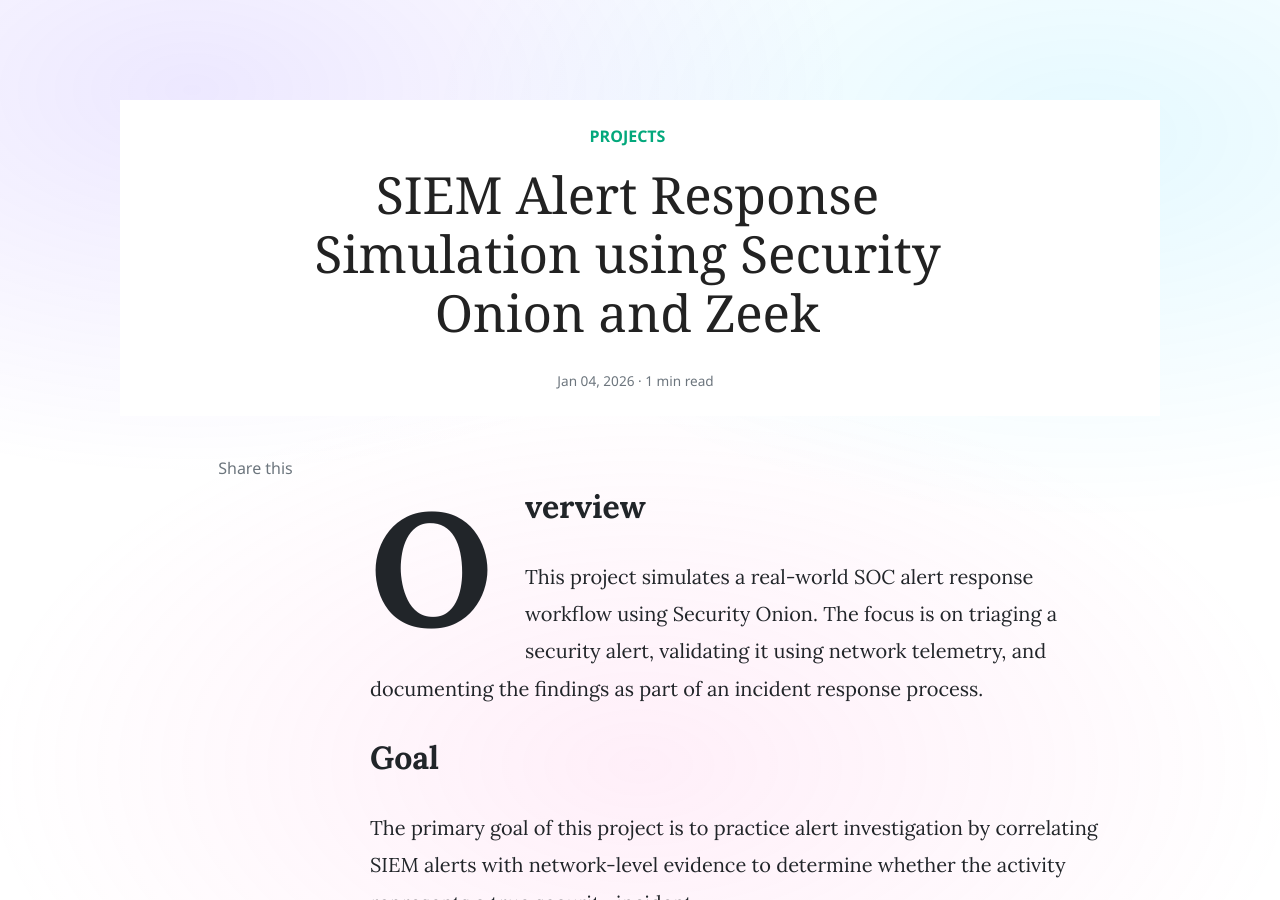
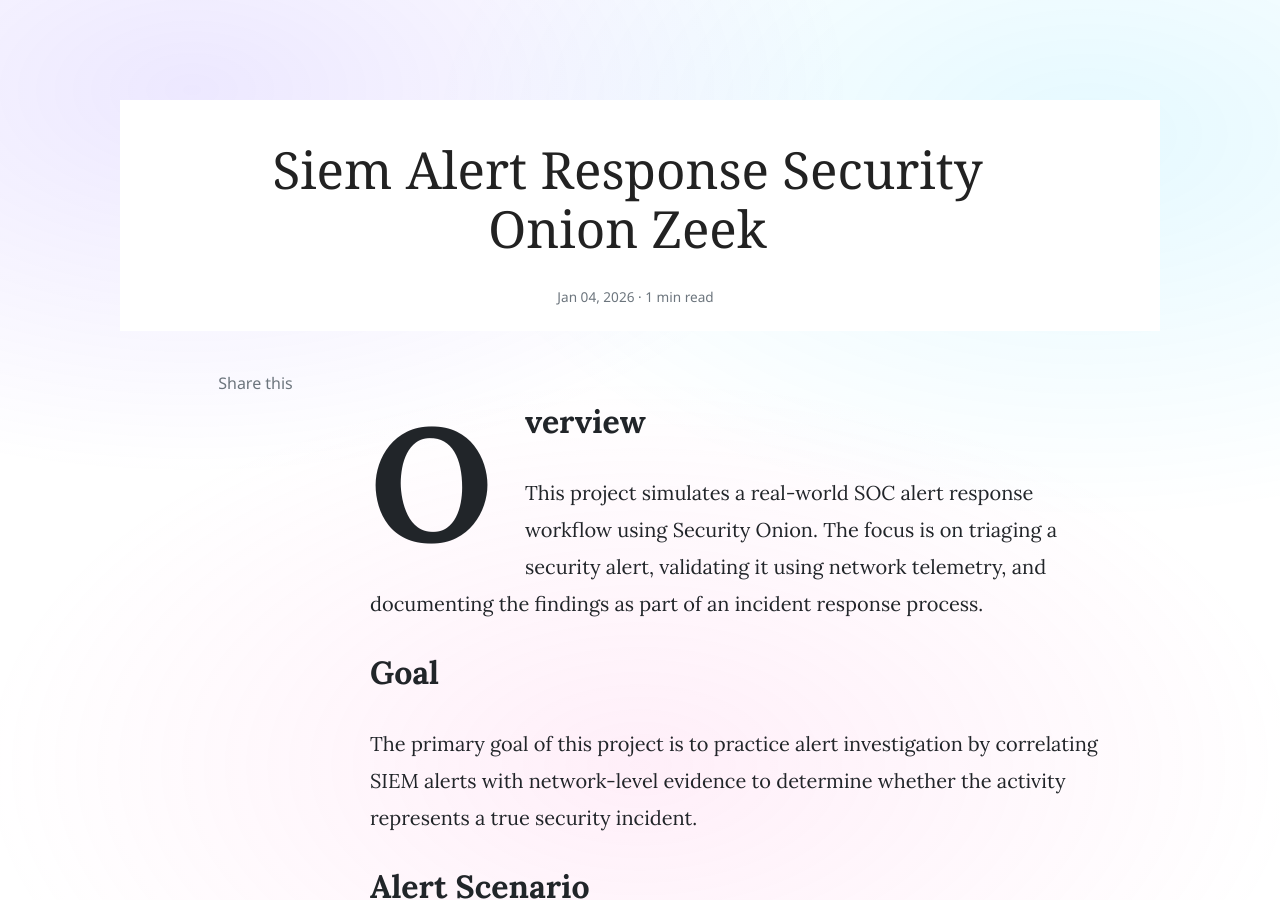
Before and after one commit to SinghPallavi819/singhpallavi819.github.io, a Jekyll site: the page built from _posts/2026-01-04-siem-alert-response-security-onion-zeek.md, in a window 1280 px wide and 900 px high. Built offline with Jekyll 4.4.1, drawn with Linux system fonts in a browser that asks for light colours; nearby versions of some CDN libraries; comment, search, counter and statistics services are not loaded; some of the changed lines change nothing that is shown.

Commit message:
Update 2026-01-04-siem-alert-response-security-onion-zeek.md

```diff
--- a/_posts/2026-01-04-siem-alert-response-security-onion-zeek.md
+++ b/_posts/2026-01-04-siem-alert-response-security-onion-zeek.md
@@ -1,11 +1,4 @@
----
-layout: post
-title: "SIEM Alert Response Simulation using Security Onion and Zeek"
-categories: [projects]
-categorieslink: "/#projects"
-excerpt: "Simulated SOC alert triage by correlating SIEM alerts with Zeek network logs to validate suspicious activity."
-image: siem-securityonion-zeek-clean.png
----
+
 
 ## Overview
 This project simulates a real-world SOC alert response workflow using Security Onion. The focus is on triaging a security alert, validating it using network telemetry, and documenting the findings as part of an incident response process.
```
